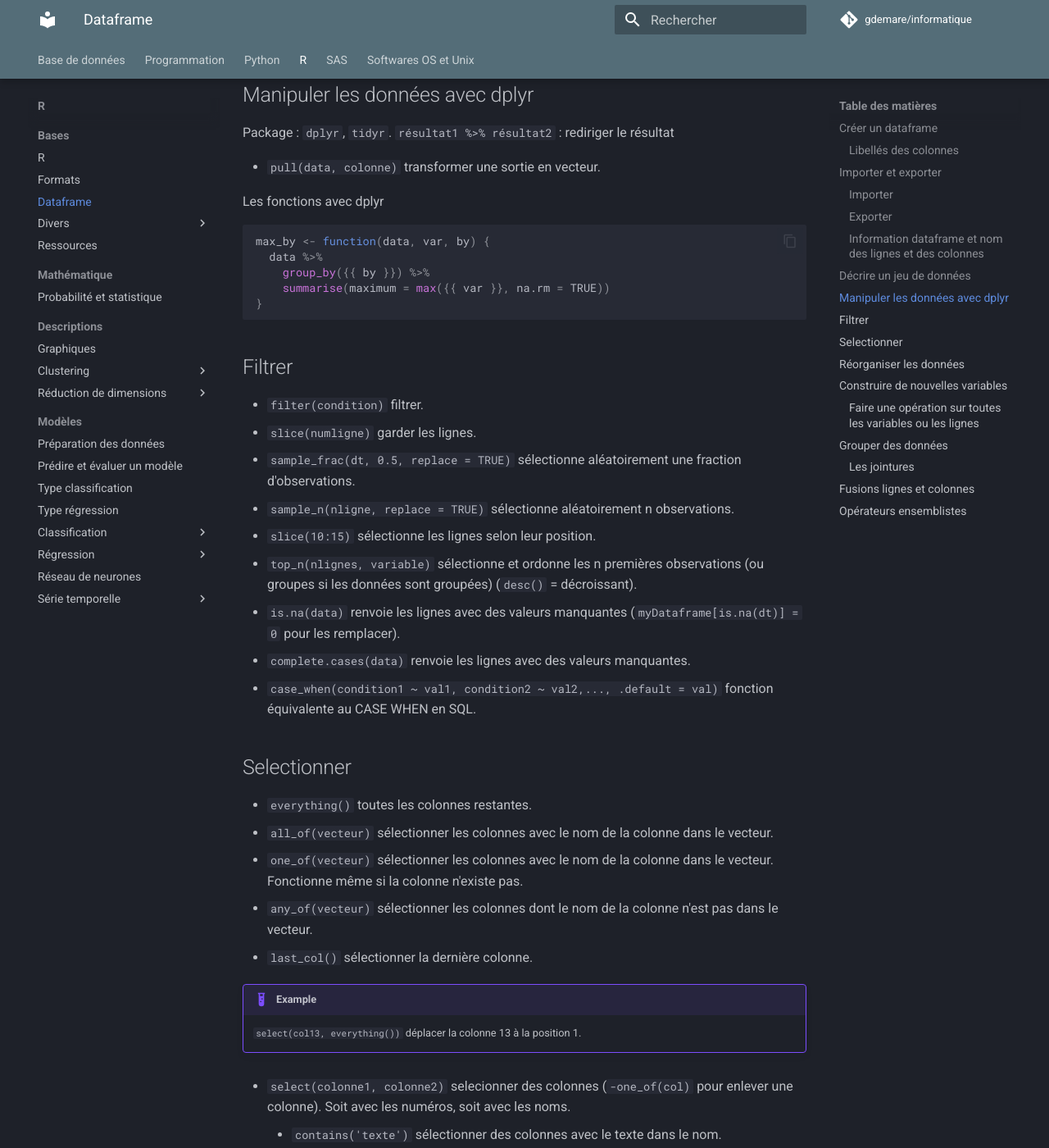
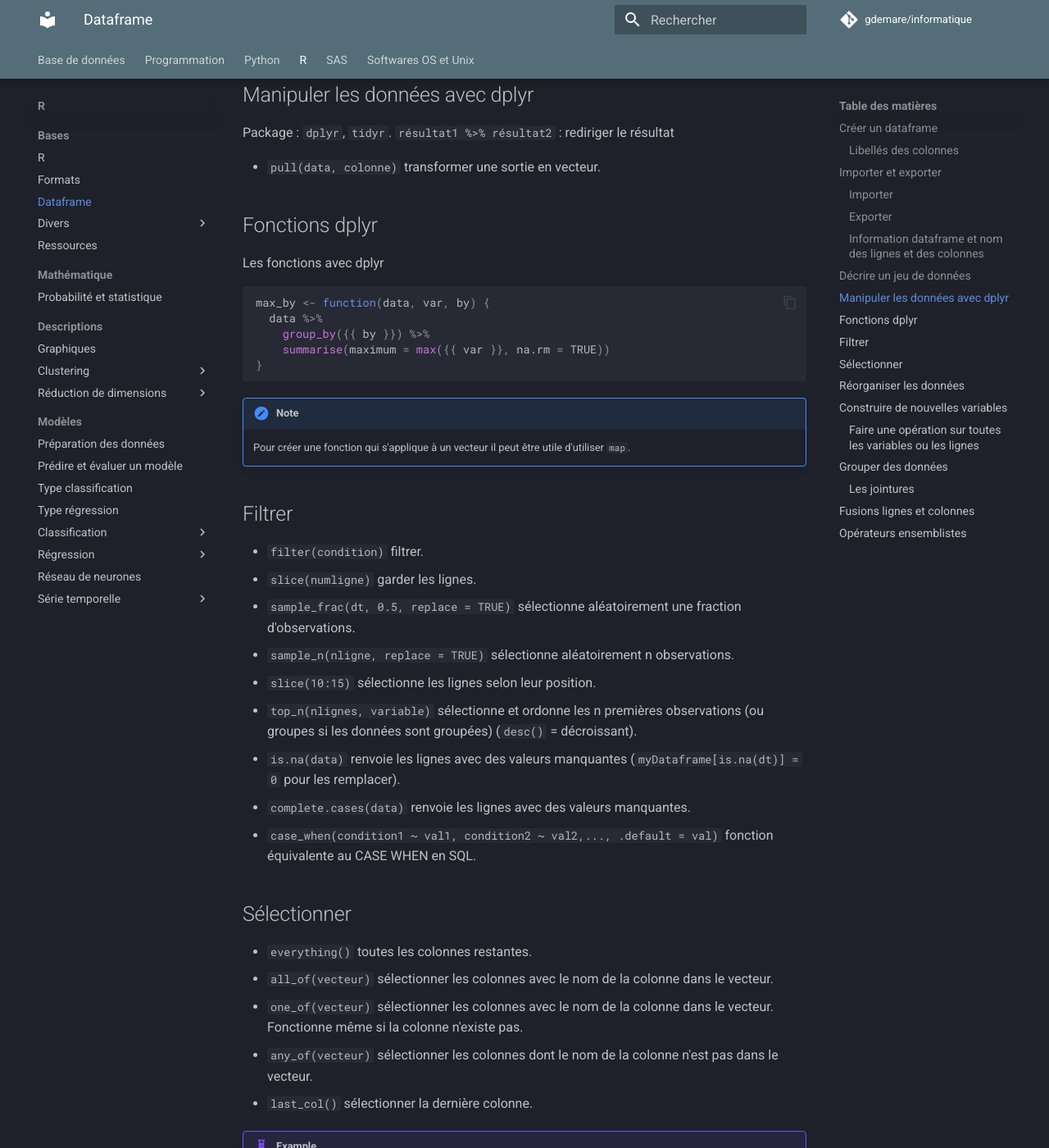
Before and after one commit to gdemare/Informatique, an MkDocs documentation site: the page built from docs/r/manipuler-donnees_r.md, in a window 1280 px wide and 1400 px high, scrolled down 1912 px. Shown: the whole window at 82% size. Built offline with MkDocs 1.6.1 and Material for MkDocs 9.7.7, drawn with Linux system fonts in a browser that asks for light colours; comment, search, counter and statistics services are not loaded; some of the changed text lies outside the part shown.

Commit message:
Update manipuler-donnees_r.md

````diff
--- a/docs/r/manipuler-donnees_r.md
+++ b/docs/r/manipuler-donnees_r.md
@@ -66,6 +66,7 @@ Package : `dplyr`, `tidyr`. `résultat1 %>% résultat2` : rediriger le résultat
 
 * `pull(data, colonne)` transformer une sortie en vecteur.
 
+## Fonctions dplyr
 Les fonctions avec dplyr
 
 ``` r
@@ -75,6 +76,9 @@ max_by <- function(data, var, by) {
     summarise(maximum = max({{ var }}, na.rm = TRUE))
 }
 ```
+
+!!! note
+	Pour créer une fonction qui s'applique à un vecteur il peut être utile d'utiliser `map`.
 
 ## Filtrer
 
@@ -88,7 +92,7 @@ max_by <- function(data, var, by) {
 * `complete.cases(data)` renvoie les lignes avec des valeurs manquantes.
 * `case_when(condition1 ~ val1, condition2 ~ val2,..., .default = val)` fonction équivalente au CASE WHEN en SQL.
 
-## Selectionner
+## Sélectionner
 
 * `everything()` toutes les colonnes restantes.
 * `all_of(vecteur)` sélectionner les colonnes avec le nom de la colonne dans le vecteur.
````
Also changed, not shown: other parts of docs/r/manipuler-donnees_r.md (+1 -0 lines).
